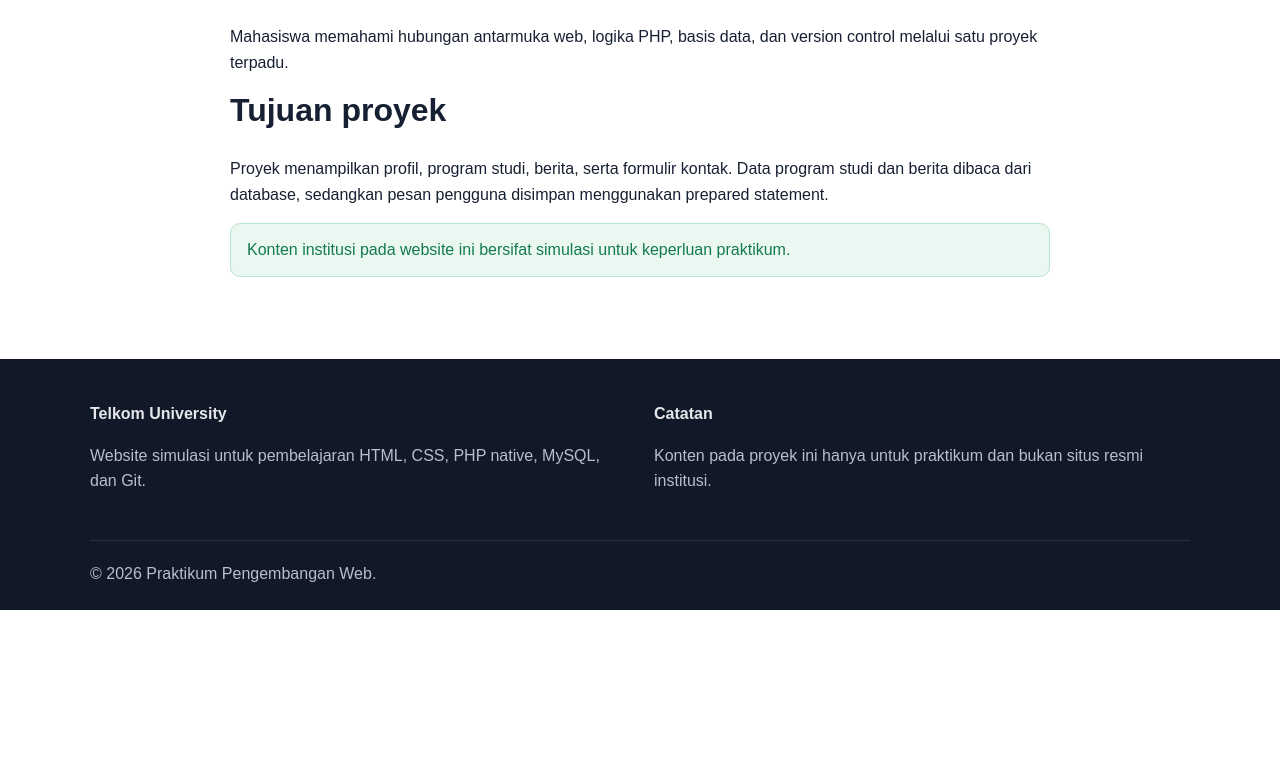
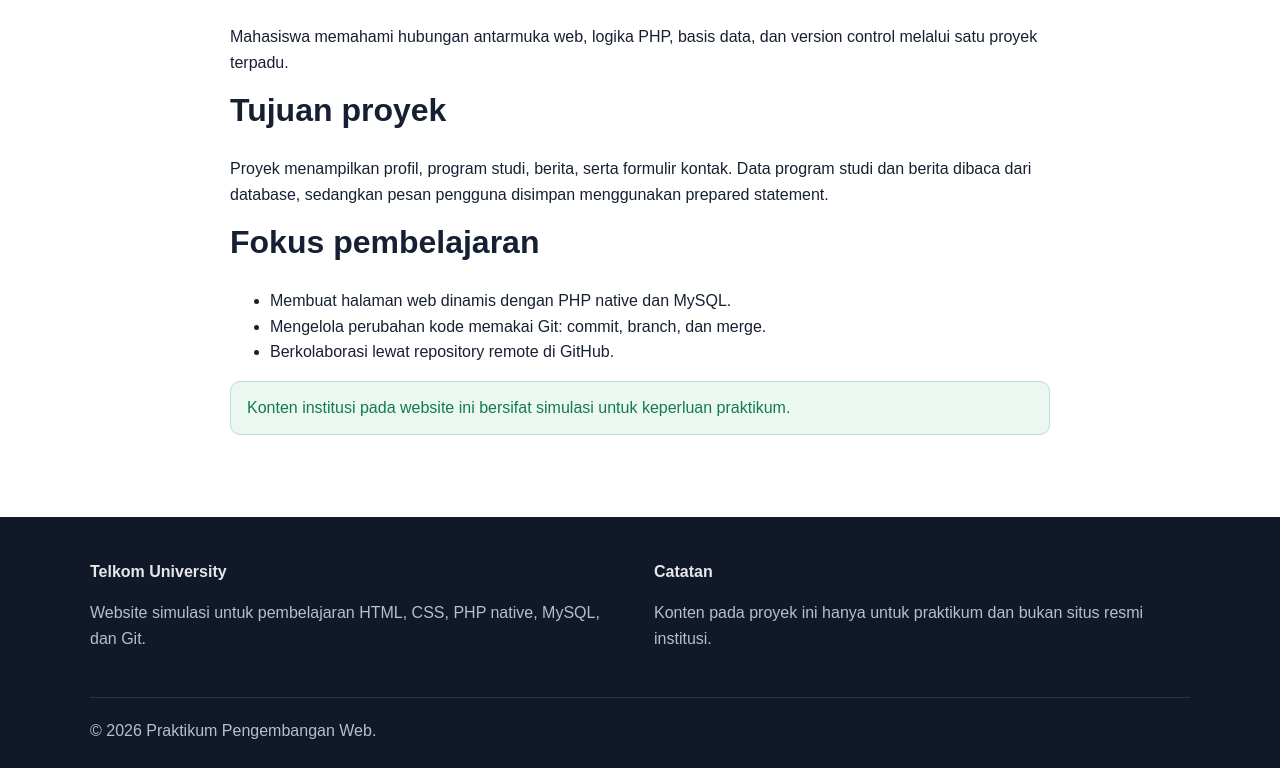
Before and after one commit to AndrewMIXD/college-appnweb-wekk3-telkom-company-profile, a PHP site: page /profile.php in a window 1280 px wide. Shown: the part 465-1233 px from the top of the page. Before the commit the page ends 1075 px from the top, so only its background shows below. Run offline with PHP 8.4, Linux system fonts and the light colour scheme.

Commit message:
feat: tambahkan informasi fokus pembelajarn

```diff
--- a/profile.php
+++ b/profile.php
@@ -11,7 +11,14 @@ require 'includes/header.php';
 <p>Mahasiswa memahami hubungan antarmuka web, logika PHP, basis data, dan version control melalui satu proyek terpadu.</p>
 <h2>Tujuan proyek</h2>
 <p>Proyek menampilkan profil, program studi, berita, serta formulir kontak. Data program studi dan berita dibaca dari database, sedangkan pesan pengguna disimpan menggunakan prepared statement.</p>
+<h2>Fokus pembelajaran</h2>
+<ul>
+<li>Membuat halaman web dinamis dengan PHP native dan MySQL.</li>
+<li>Mengelola perubahan kode memakai Git: commit, branch, dan merge.</li>
+<li>Berkolaborasi lewat repository remote di GitHub.</li>
+</ul>
 <div class="alert alert-success">Konten institusi pada website ini bersifat simulasi untuk keperluan praktikum.</div>
 </div>
 </section>
+
 <?php require 'includes/footer.php'; ?>
```
